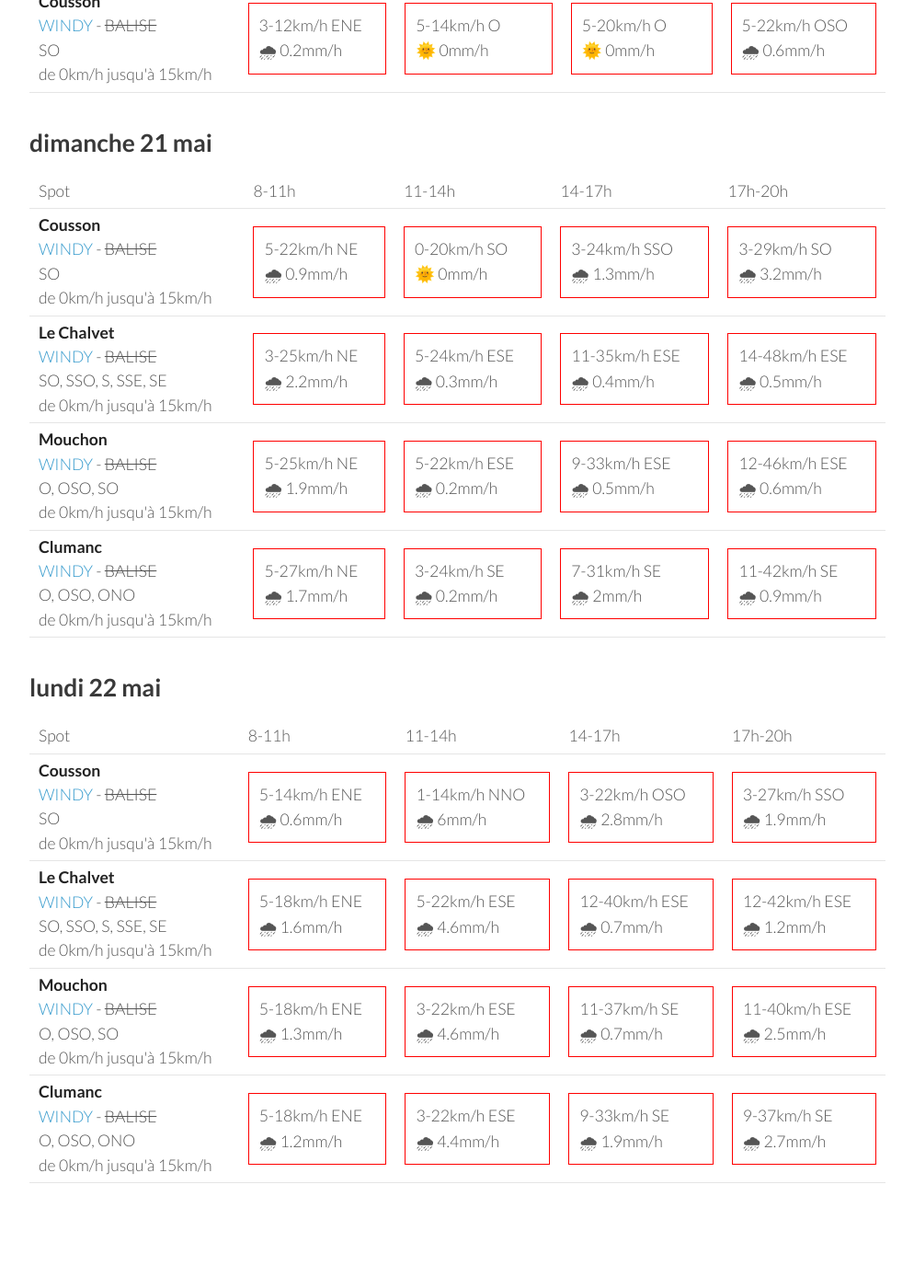
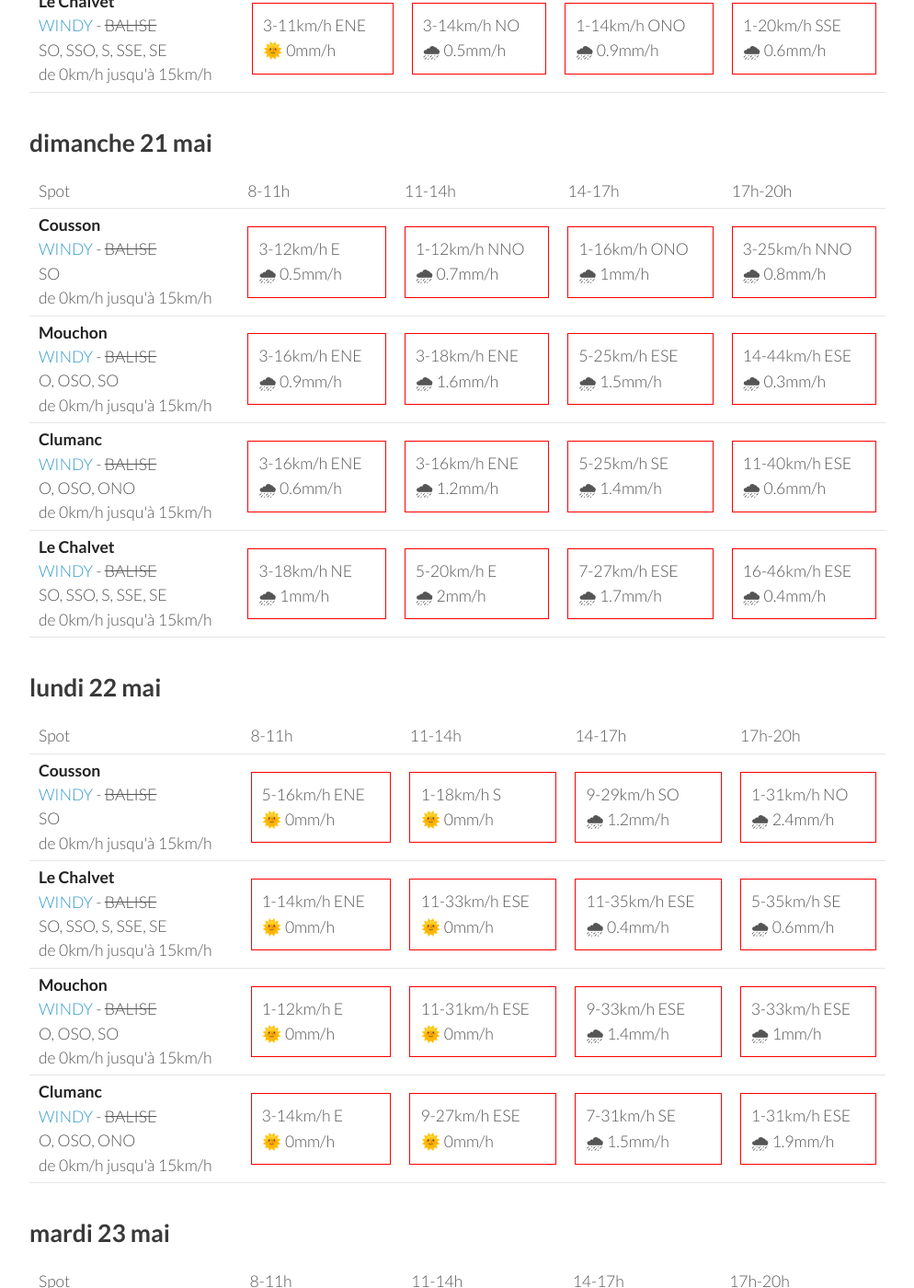
Before and after one commit to parapente-dans-le-nord/parapente-dans-le-nord.github.io, a Jekyll site: the page built from saint_andre.markdown, in a window 1280 px wide and 1400 px high, scrolled down 1918 px. Shown: the whole window at 92% size, without its empty margins (26-1020 px from the left). Built offline with Jekyll 4.4.1, drawn with Linux system fonts in a browser that asks for light colours; some of the changed text lies outside the part shown.

Commit message:
update index.markdown

```diff
--- a/saint_andre.markdown
+++ b/saint_andre.markdown
@@ -136,40 +136,40 @@ page mise à jour le jeudi 18 mai 06:36
 <tr>
         <td><strong>Clumanc</strong><br><a href="https://windy.com/44.027/6.402?43.914,6.403,10,m:eSxaglP">WINDY</a> - <span class="no-balise"> BALISE </span><br> <span class="vent-favorable">O, OSO, ONO</span><br><span class="force-vent">de 0km/h jusqu'à 15km/h</span> </td>
 
-            <td><div class="not-flyable"><p>1-14km/h E</p><p>🌞 0mm/h</p></div></td>
-            <td><div class="flyable"><p>1-14km/h O</p><p>🌞 0mm/h</p></div></td>
-            <td><div class="not-flyable"><p>3-20km/h N</p><p>🌞 0mm/h</p></div></td>
-            <td><div class="not-flyable"><p>1-18km/h O</p><p>🌧 0.3mm/h</p></div></td>
+            <td><div class="not-flyable"><p>3-14km/h ENE</p><p>🌞 0mm/h</p></div></td>
+            <td><div class="not-flyable"><p>3-14km/h NO</p><p>🌧 0.5mm/h</p></div></td>
+            <td><div class="not-flyable"><p>3-16km/h O</p><p>🌧 0.5mm/h</p></div></td>
+            <td><div class="not-flyable"><p>1-20km/h OSO</p><p>🌧 0.7mm/h</p></div></td>
 
 
     </tr>
 <tr>
         <td><strong>Mouchon</strong><br><a href="https://windy.com/43.992/6.424?43.878,6.425,10,m:eSuaglR">WINDY</a> - <span class="no-balise"> BALISE </span><br> <span class="vent-favorable">O, OSO, SO</span><br><span class="force-vent">de 0km/h jusqu'à 15km/h</span> </td>
 
-            <td><div class="not-flyable"><p>1-12km/h E</p><p>🌞 0mm/h</p></div></td>
-            <td><div class="flyable"><p>1-14km/h OSO</p><p>🌞 0mm/h</p></div></td>
-            <td><div class="not-flyable"><p>3-20km/h NNE</p><p>🌞 0mm/h</p></div></td>
-            <td><div class="not-flyable"><p>0-18km/h ONO</p><p>🌧 0.3mm/h</p></div></td>
+            <td><div class="not-flyable"><p>3-11km/h E</p><p>🌞 0mm/h</p></div></td>
+            <td><div class="not-flyable"><p>3-12km/h NO</p><p>🌧 0.5mm/h</p></div></td>
+            <td><div class="not-flyable"><p>3-16km/h ONO</p><p>🌧 0.6mm/h</p></div></td>
+            <td><div class="not-flyable"><p>1-18km/h OSO</p><p>🌧 0.6mm/h</p></div></td>
+
+
+    </tr>
+<tr>
+        <td><strong>Cousson</strong><br><a href="https://windy.com/44.054/6.240?43.940,6.241,10,m:eSAaglz">WINDY</a> - <span class="no-balise"> BALISE </span><br> <span class="vent-favorable">SO</span><br><span class="force-vent">de 0km/h jusqu'à 15km/h</span> </td>
+
+            <td><div class="not-flyable"><p>5-14km/h ENE</p><p>🌞 0mm/h</p></div></td>
+            <td><div class="not-flyable"><p>3-14km/h NO</p><p>🌧 0.3mm/h</p></div></td>
+            <td><div class="not-flyable"><p>5-16km/h O</p><p>🌧 0.4mm/h</p></div></td>
+            <td><div class="not-flyable"><p>3-20km/h SO</p><p>🌧 0.6mm/h</p></div></td>
 
 
     </tr>
 <tr>
         <td><strong>Le Chalvet</strong><br><a href="https://windy.com/43.979/6.480?43.866,6.480,10,m:eSsaglX">WINDY</a> - <span class="no-balise"> BALISE </span><br> <span class="vent-favorable">SO, SSO, S, SSE, SE</span><br><span class="force-vent">de 0km/h jusqu'à 15km/h</span> </td>
 
-            <td><div class="not-flyable"><p>0-12km/h ENE</p><p>🌞 0mm/h</p></div></td>
-            <td><div class="flyable"><p>0-14km/h S</p><p>🌞 0mm/h</p></div></td>
-            <td><div class="not-flyable"><p>5-22km/h NE</p><p>🌞 0mm/h</p></div></td>
-            <td><div class="not-flyable"><p>1-22km/h ENE</p><p>🌧 0.2mm/h</p></div></td>
-
-
-    </tr>
-<tr>
-        <td><strong>Cousson</strong><br><a href="https://windy.com/44.054/6.240?43.940,6.241,10,m:eSAaglz">WINDY</a> - <span class="no-balise"> BALISE </span><br> <span class="vent-favorable">SO</span><br><span class="force-vent">de 0km/h jusqu'à 15km/h</span> </td>
-
-            <td><div class="not-flyable"><p>3-12km/h ENE</p><p>🌧 0.2mm/h</p></div></td>
-            <td><div class="not-flyable"><p>5-14km/h O</p><p>🌞 0mm/h</p></div></td>
-            <td><div class="not-flyable"><p>5-20km/h O</p><p>🌞 0mm/h</p></div></td>
-            <td><div class="not-flyable"><p>5-22km/h OSO</p><p>🌧 0.6mm/h</p></div></td>
+            <td><div class="not-flyable"><p>3-11km/h ENE</p><p>🌞 0mm/h</p></div></td>
+            <td><div class="not-flyable"><p>3-14km/h NO</p><p>🌧 0.5mm/h</p></div></td>
+            <td><div class="not-flyable"><p>1-14km/h ONO</p><p>🌧 0.9mm/h</p></div></td>
+            <td><div class="not-flyable"><p>1-20km/h SSE</p><p>🌧 0.6mm/h</p></div></td>
 
 
     </tr>
@@ -192,40 +192,40 @@ page mise à jour le jeudi 18 mai 06:36
 <tr>
         <td><strong>Cousson</strong><br><a href="https://windy.com/44.054/6.240?43.940,6.241,10,m:eSAaglz">WINDY</a> - <span class="no-balise"> BALISE </span><br> <span class="vent-favorable">SO</span><br><span class="force-vent">de 0km/h jusqu'à 15km/h</span> </td>
 
-            <td><div class="not-flyable"><p>5-22km/h NE</p><p>🌧 0.9mm/h</p></div></td>
-            <td><div class="not-flyable"><p>0-20km/h SO</p><p>🌞 0mm/h</p></div></td>
-            <td><div class="not-flyable"><p>3-24km/h SSO</p><p>🌧 1.3mm/h</p></div></td>
-            <td><div class="not-flyable"><p>3-29km/h SO</p><p>🌧 3.2mm/h</p></div></td>
+            <td><div class="not-flyable"><p>3-12km/h E</p><p>🌧 0.5mm/h</p></div></td>
+            <td><div class="not-flyable"><p>1-12km/h NNO</p><p>🌧 0.7mm/h</p></div></td>
+            <td><div class="not-flyable"><p>1-16km/h ONO</p><p>🌧 1mm/h</p></div></td>
+            <td><div class="not-flyable"><p>3-25km/h NNO</p><p>🌧 0.8mm/h</p></div></td>
+
+
+    </tr>
+<tr>
+        <td><strong>Mouchon</strong><br><a href="https://windy.com/43.992/6.424?43.878,6.425,10,m:eSuaglR">WINDY</a> - <span class="no-balise"> BALISE </span><br> <span class="vent-favorable">O, OSO, SO</span><br><span class="force-vent">de 0km/h jusqu'à 15km/h</span> </td>
+
+            <td><div class="not-flyable"><p>3-16km/h ENE</p><p>🌧 0.9mm/h</p></div></td>
+            <td><div class="not-flyable"><p>3-18km/h ENE</p><p>🌧 1.6mm/h</p></div></td>
+            <td><div class="not-flyable"><p>5-25km/h ESE</p><p>🌧 1.5mm/h</p></div></td>
+            <td><div class="not-flyable"><p>14-44km/h ESE</p><p>🌧 0.3mm/h</p></div></td>
+
+
+    </tr>
+<tr>
+        <td><strong>Clumanc</strong><br><a href="https://windy.com/44.027/6.402?43.914,6.403,10,m:eSxaglP">WINDY</a> - <span class="no-balise"> BALISE </span><br> <span class="vent-favorable">O, OSO, ONO</span><br><span class="force-vent">de 0km/h jusqu'à 15km/h</span> </td>
+
+            <td><div class="not-flyable"><p>3-16km/h ENE</p><p>🌧 0.6mm/h</p></div></td>
+            <td><div class="not-flyable"><p>3-16km/h ENE</p><p>🌧 1.2mm/h</p></div></td>
+            <td><div class="not-flyable"><p>5-25km/h SE</p><p>🌧 1.4mm/h</p></div></td>
+            <td><div class="not-flyable"><p>11-40km/h ESE</p><p>🌧 0.6mm/h</p></div></td>
 
 
     </tr>
 <tr>
         <td><strong>Le Chalvet</strong><br><a href="https://windy.com/43.979/6.480?43.866,6.480,10,m:eSsaglX">WINDY</a> - <span class="no-balise"> BALISE </span><br> <span class="vent-favorable">SO, SSO, S, SSE, SE</span><br><span class="force-vent">de 0km/h jusqu'à 15km/h</span> </td>
 
-            <td><div class="not-flyable"><p>3-25km/h NE</p><p>🌧 2.2mm/h</p></div></td>
-            <td><div class="not-flyable"><p>5-24km/h ESE</p><p>🌧 0.3mm/h</p></div></td>
-            <td><div class="not-flyable"><p>11-35km/h ESE</p><p>🌧 0.4mm/h</p></div></td>
-            <td><div class="not-flyable"><p>14-48km/h ESE</p><p>🌧 0.5mm/h</p></div></td>
-
-
-    </tr>
-<tr>
-        <td><strong>Mouchon</strong><br><a href="https://windy.com/43.992/6.424?43.878,6.425,10,m:eSuaglR">WINDY</a> - <span class="no-balise"> BALISE </span><br> <span class="vent-favorable">O, OSO, SO</span><br><span class="force-vent">de 0km/h jusqu'à 15km/h</span> </td>
-
-            <td><div class="not-flyable"><p>5-25km/h NE</p><p>🌧 1.9mm/h</p></div></td>
-            <td><div class="not-flyable"><p>5-22km/h ESE</p><p>🌧 0.2mm/h</p></div></td>
-            <td><div class="not-flyable"><p>9-33km/h ESE</p><p>🌧 0.5mm/h</p></div></td>
-            <td><div class="not-flyable"><p>12-46km/h ESE</p><p>🌧 0.6mm/h</p></div></td>
-
-
-    </tr>
-<tr>
-        <td><strong>Clumanc</strong><br><a href="https://windy.com/44.027/6.402?43.914,6.403,10,m:eSxaglP">WINDY</a> - <span class="no-balise"> BALISE </span><br> <span class="vent-favorable">O, OSO, ONO</span><br><span class="force-vent">de 0km/h jusqu'à 15km/h</span> </td>
-
-            <td><div class="not-flyable"><p>5-27km/h NE</p><p>🌧 1.7mm/h</p></div></td>
-            <td><div class="not-flyable"><p>3-24km/h SE</p><p>🌧 0.2mm/h</p></div></td>
-            <td><div class="not-flyable"><p>7-31km/h SE</p><p>🌧 2mm/h</p></div></td>
-            <td><div class="not-flyable"><p>11-42km/h SE</p><p>🌧 0.9mm/h</p></div></td>
+            <td><div class="not-flyable"><p>3-18km/h NE</p><p>🌧 1mm/h</p></div></td>
+            <td><div class="not-flyable"><p>5-20km/h E</p><p>🌧 2mm/h</p></div></td>
+            <td><div class="not-flyable"><p>7-27km/h ESE</p><p>🌧 1.7mm/h</p></div></td>
+            <td><div class="not-flyable"><p>16-46km/h ESE</p><p>🌧 0.4mm/h</p></div></td>
 
 
     </tr>
@@ -248,40 +248,40 @@ page mise à jour le jeudi 18 mai 06:36
 <tr>
         <td><strong>Cousson</strong><br><a href="https://windy.com/44.054/6.240?43.940,6.241,10,m:eSAaglz">WINDY</a> - <span class="no-balise"> BALISE </span><br> <span class="vent-favorable">SO</span><br><span class="force-vent">de 0km/h jusqu'à 15km/h</span> </td>
 
-            <td><div class="not-flyable"><p>5-14km/h ENE</p><p>🌧 0.6mm/h</p></div></td>
-            <td><div class="not-flyable"><p>1-14km/h NNO</p><p>🌧 6mm/h</p></div></td>
-            <td><div class="not-flyable"><p>3-22km/h OSO</p><p>🌧 2.8mm/h</p></div></td>
-            <td><div class="not-flyable"><p>3-27km/h SSO</p><p>🌧 1.9mm/h</p></div></td>
+            <td><div class="not-flyable"><p>5-16km/h ENE</p><p>🌞 0mm/h</p></div></td>
+            <td><div class="not-flyable"><p>1-18km/h S</p><p>🌞 0mm/h</p></div></td>
+            <td><div class="not-flyable"><p>9-29km/h SO</p><p>🌧 1.2mm/h</p></div></td>
+            <td><div class="not-flyable"><p>1-31km/h NO</p><p>🌧 2.4mm/h</p></div></td>
 
 
     </tr>
 <tr>
         <td><strong>Le Chalvet</strong><br><a href="https://windy.com/43.979/6.480?43.866,6.480,10,m:eSsaglX">WINDY</a> - <span class="no-balise"> BALISE </span><br> <span class="vent-favorable">SO, SSO, S, SSE, SE</span><br><span class="force-vent">de 0km/h jusqu'à 15km/h</span> </td>
 
-            <td><div class="not-flyable"><p>5-18km/h ENE</p><p>🌧 1.6mm/h</p></div></td>
-            <td><div class="not-flyable"><p>5-22km/h ESE</p><p>🌧 4.6mm/h</p></div></td>
-            <td><div class="not-flyable"><p>12-40km/h ESE</p><p>🌧 0.7mm/h</p></div></td>
-            <td><div class="not-flyable"><p>12-42km/h ESE</p><p>🌧 1.2mm/h</p></div></td>
+            <td><div class="not-flyable"><p>1-14km/h ENE</p><p>🌞 0mm/h</p></div></td>
+            <td><div class="not-flyable"><p>11-33km/h ESE</p><p>🌞 0mm/h</p></div></td>
+            <td><div class="not-flyable"><p>11-35km/h ESE</p><p>🌧 0.4mm/h</p></div></td>
+            <td><div class="not-flyable"><p>5-35km/h SE</p><p>🌧 0.6mm/h</p></div></td>
 
 
     </tr>
 <tr>
         <td><strong>Mouchon</strong><br><a href="https://windy.com/43.992/6.424?43.878,6.425,10,m:eSuaglR">WINDY</a> - <span class="no-balise"> BALISE </span><br> <span class="vent-favorable">O, OSO, SO</span><br><span class="force-vent">de 0km/h jusqu'à 15km/h</span> </td>
 
-            <td><div class="not-flyable"><p>5-18km/h ENE</p><p>🌧 1.3mm/h</p></div></td>
-            <td><div class="not-flyable"><p>3-22km/h ESE</p><p>🌧 4.6mm/h</p></div></td>
-            <td><div class="not-flyable"><p>11-37km/h SE</p><p>🌧 0.7mm/h</p></div></td>
-            <td><div class="not-flyable"><p>11-40km/h ESE</p><p>🌧 2.5mm/h</p></div></td>
+            <td><div class="not-flyable"><p>1-12km/h E</p><p>🌞 0mm/h</p></div></td>
+            <td><div class="not-flyable"><p>11-31km/h ESE</p><p>🌞 0mm/h</p></div></td>
+            <td><div class="not-flyable"><p>9-33km/h ESE</p><p>🌧 1.4mm/h</p></div></td>
+            <td><div class="not-flyable"><p>3-33km/h ESE</p><p>🌧 1mm/h</p></div></td>
 
 
     </tr>
 <tr>
         <td><strong>Clumanc</strong><br><a href="https://windy.com/44.027/6.402?43.914,6.403,10,m:eSxaglP">WINDY</a> - <span class="no-balise"> BALISE </span><br> <span class="vent-favorable">O, OSO, ONO</span><br><span class="force-vent">de 0km/h jusqu'à 15km/h</span> </td>
 
-            <td><div class="not-flyable"><p>5-18km/h ENE</p><p>🌧 1.2mm/h</p></div></td>
-            <td><div class="not-flyable"><p>3-22km/h ESE</p><p>🌧 4.4mm/h</p></div></td>
-            <td><div class="not-flyable"><p>9-33km/h SE</p><p>🌧 1.9mm/h</p></div></td>
-            <td><div class="not-flyable"><p>9-37km/h SE</p><p>🌧 2.7mm/h</p></div></td>
+            <td><div class="not-flyable"><p>3-14km/h E</p><p>🌞 0mm/h</p></div></td>
+            <td><div class="not-flyable"><p>9-27km/h ESE</p><p>🌞 0mm/h</p></div></td>
+            <td><div class="not-flyable"><p>7-31km/h SE</p><p>🌧 1.5mm/h</p></div></td>
+            <td><div class="not-flyable"><p>1-31km/h ESE</p><p>🌧 1.9mm/h</p></div></td>
 
 
     </tr>
@@ -289,3 +289,59 @@ page mise à jour le jeudi 18 mai 06:36
 </tbody>
 </table>
 {:/}
+## mardi 23 mai
+
+{::nomarkdown}
+<table>
+  <tbody>
+    <tr>
+      <td>Spot</td>
+      <td>8-11h</td>
+      <td>11-14h</td>
+      <td>14-17h</td>
+      <td>17h-20h</td>
+    </tr>
+<tr>
+        <td><strong>Clumanc</strong><br><a href="https://windy.com/44.027/6.402?43.914,6.403,10,m:eSxaglP">WINDY</a> - <span class="no-balise"> BALISE </span><br> <span class="vent-favorable">O, OSO, ONO</span><br><span class="force-vent">de 0km/h jusqu'à 15km/h</span> </td>
+
+            <td><div class="not-flyable"><p>3-12km/h NE</p><p>🌞 0mm/h</p></div></td>
+            <td><div class="not-flyable"><p>3-18km/h O</p><p>🌞 0mm/h</p></div></td>
+            <td><div class="not-flyable"><p>1-20km/h O</p><p>🌧 0.2mm/h</p></div></td>
+            <td><div class="not-flyable"><p>3-33km/h ONO</p><p>🌧 0.6mm/h</p></div></td>
+
+
+    </tr>
+<tr>
+        <td><strong>Mouchon</strong><br><a href="https://windy.com/43.992/6.424?43.878,6.425,10,m:eSuaglR">WINDY</a> - <span class="no-balise"> BALISE </span><br> <span class="vent-favorable">O, OSO, SO</span><br><span class="force-vent">de 0km/h jusqu'à 15km/h</span> </td>
+
+            <td><div class="not-flyable"><p>1-11km/h NNE</p><p>🌞 0mm/h</p></div></td>
+            <td><div class="not-flyable"><p>3-16km/h O</p><p>🌞 0mm/h</p></div></td>
+            <td><div class="not-flyable"><p>1-20km/h SSO</p><p>🌧 0.2mm/h</p></div></td>
+            <td><div class="not-flyable"><p>3-29km/h O</p><p>🌧 0.6mm/h</p></div></td>
+
+
+    </tr>
+<tr>
+        <td><strong>Le Chalvet</strong><br><a href="https://windy.com/43.979/6.480?43.866,6.480,10,m:eSsaglX">WINDY</a> - <span class="no-balise"> BALISE </span><br> <span class="vent-favorable">SO, SSO, S, SSE, SE</span><br><span class="force-vent">de 0km/h jusqu'à 15km/h</span> </td>
+
+            <td><div class="not-flyable"><p>3-11km/h N</p><p>🌞 0mm/h</p></div></td>
+            <td><div class="not-flyable"><p>1-16km/h OSO</p><p>🌞 0mm/h</p></div></td>
+            <td><div class="not-flyable"><p>3-20km/h SE</p><p>🌧 0.2mm/h</p></div></td>
+            <td><div class="not-flyable"><p>1-27km/h SO</p><p>🌧 1.3mm/h</p></div></td>
+
+
+    </tr>
+<tr>
+        <td><strong>Cousson</strong><br><a href="https://windy.com/44.054/6.240?43.940,6.241,10,m:eSAaglz">WINDY</a> - <span class="no-balise"> BALISE </span><br> <span class="vent-favorable">SO</span><br><span class="force-vent">de 0km/h jusqu'à 15km/h</span> </td>
+
+            <td><div class="not-flyable"><p>5-16km/h ENE</p><p>🌞 0mm/h</p></div></td>
+            <td><div class="not-flyable"><p>5-18km/h O</p><p>🌞 0mm/h</p></div></td>
+            <td><div class="not-flyable"><p>5-22km/h O</p><p>🌧 0.2mm/h</p></div></td>
+            <td><div class="not-flyable"><p>1-38km/h OSO</p><p>🌧 1.4mm/h</p></div></td>
+
+
+    </tr>
+
+</tbody>
+</table>
+{:/}
```
Also changed, not shown: other parts of saint_andre.markdown (+1 -1 lines).
